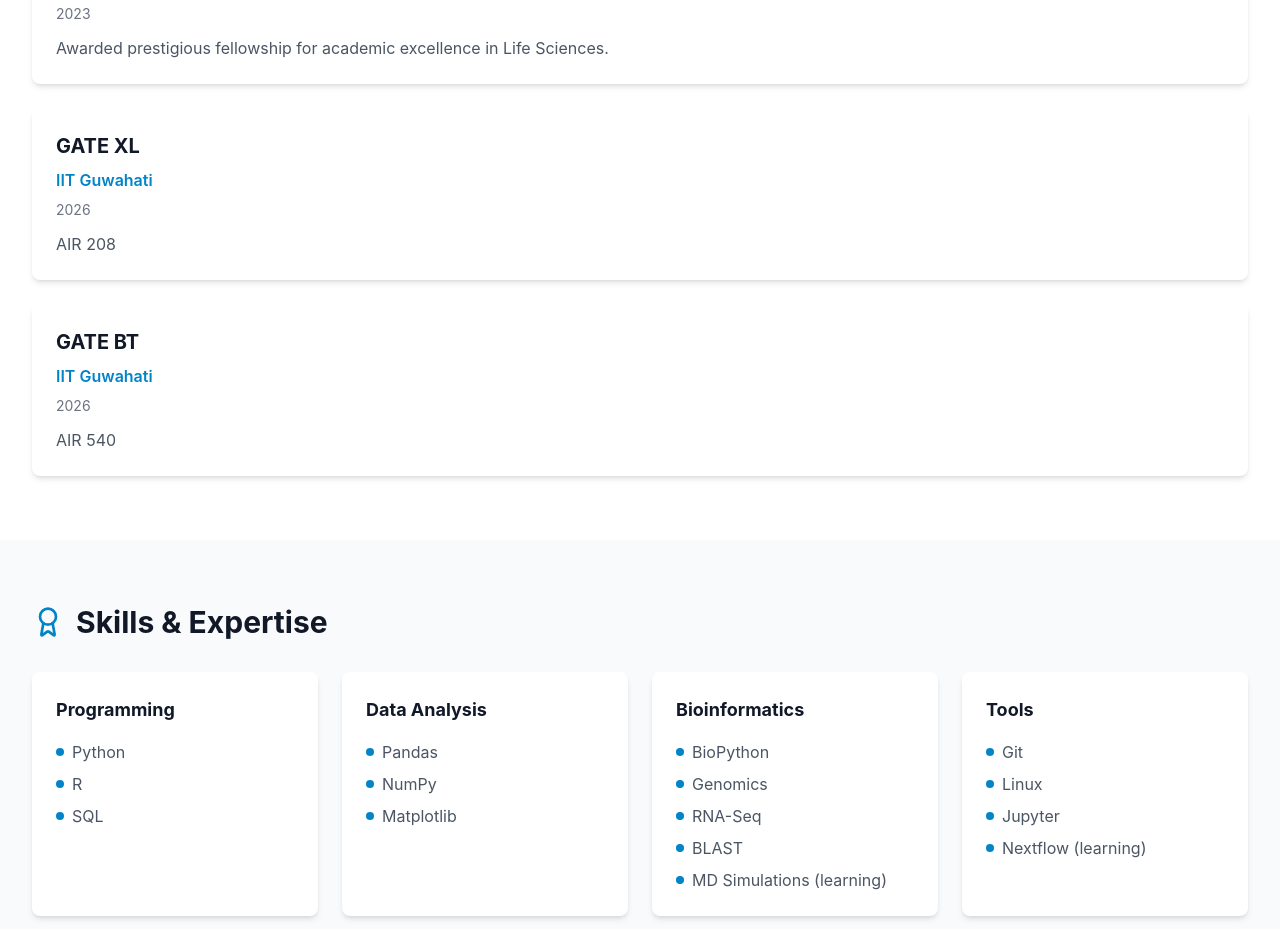
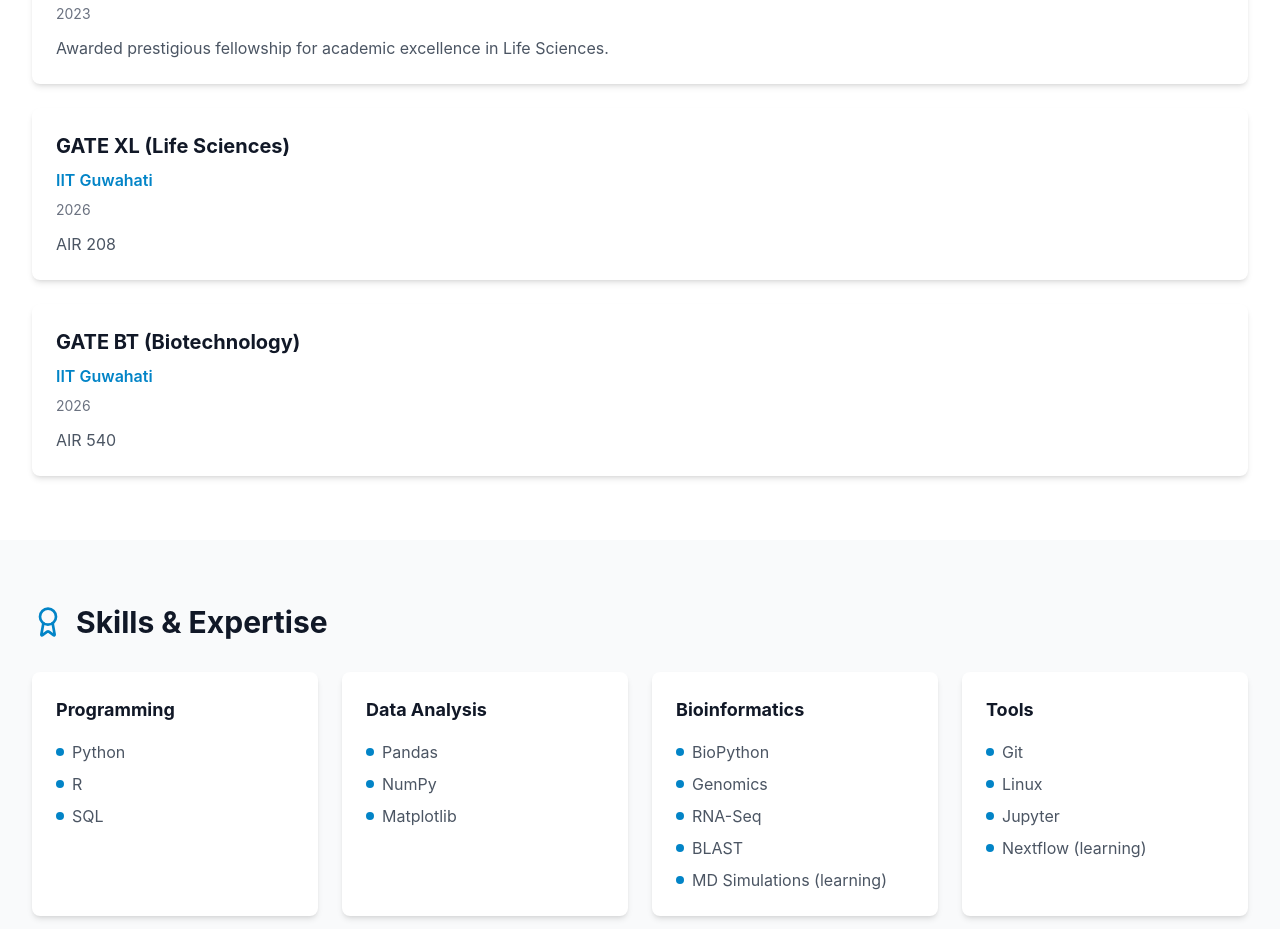
Before and after one commit to Ayanokoji05/my_website, a React app in the folder frontend/: page /about in a window 1280 px wide. Shown: the part 2040-2969 px from the top of the page. Built offline with nearby package versions, Linux system fonts and the light colour scheme; no server answers; the HTML template or start-up script is replaced by a standard one.

Commit message:
Update titles for GATE XL and GATE BT entries

```diff
--- a/frontend/src/pages/About.jsx
+++ b/frontend/src/pages/About.jsx
@@ -41,13 +41,13 @@ const About = () => {
       description: 'Awarded prestigious fellowship for academic excellence in Life Sciences.',
     },
     {
-      title: 'GATE XL',
+      title: 'GATE XL (Life Sciences)',
       organization: 'IIT Guwahati',
       year: '2026',
       description: 'AIR 208',
     },
     {
-      title: 'GATE BT',
+      title: 'GATE BT (Biotechnology)',
       organization: 'IIT Guwahati',
       year: '2026',
       description: 'AIR 540',
```
